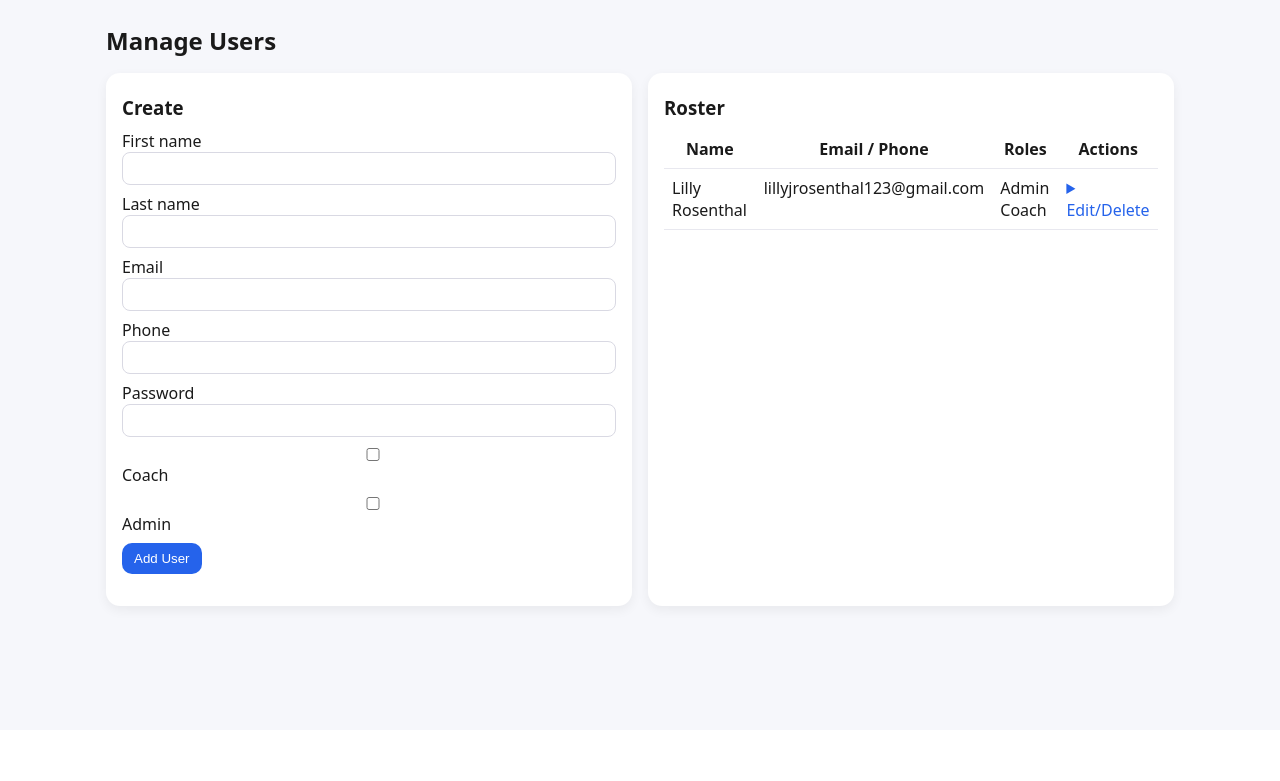
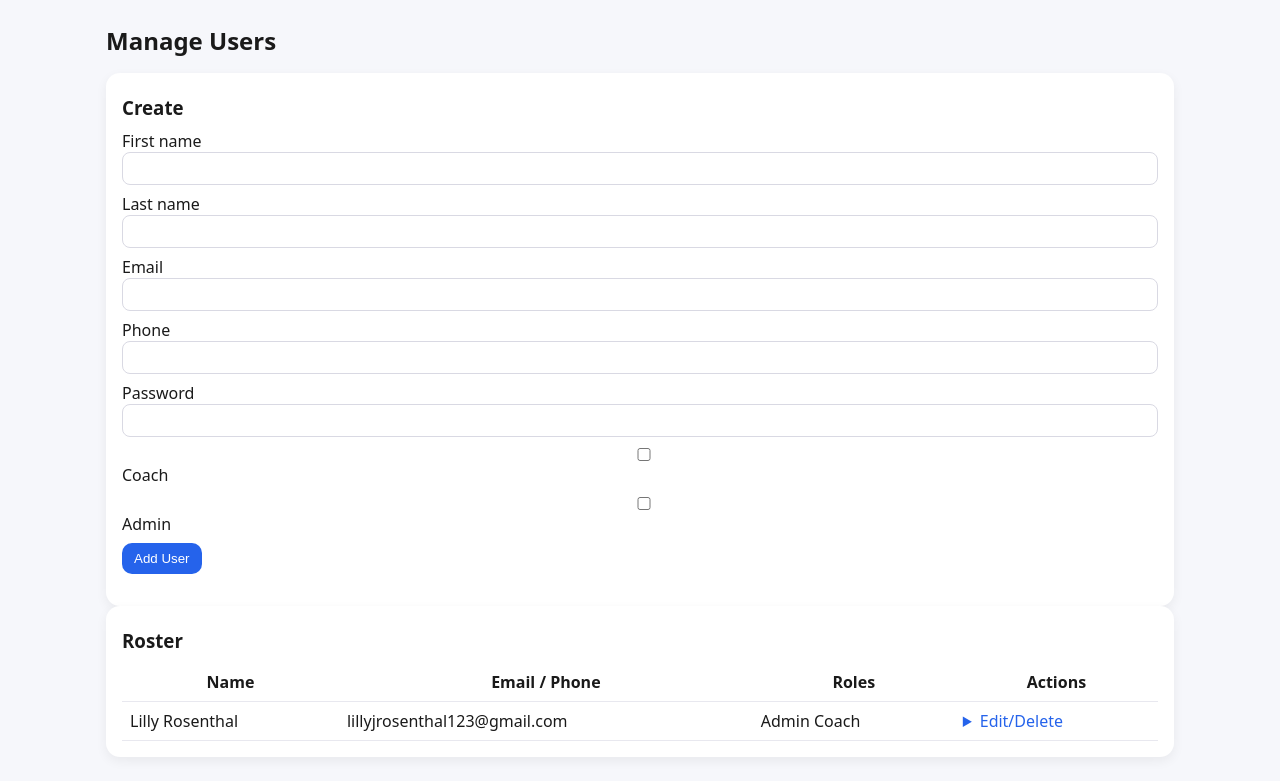
Before and after one commit to FriendlyNeighborhoodHacker/tournaments, a PHP site: page /admin_users.php in a window 1280 px wide. Shown: the part 70-851 px from the top of the page. Before the commit the page ends 684 px from the top, so only its background shows below. Run offline with PHP 8.4, Linux system fonts and the light colour scheme; a user stored in the database is signed in; data comes from the database, SQL or seed files in the repository; some libraries are stand-ins or nearby versions.

Commit message:
rearranged admin_user.php page

```diff
--- a/admin_users.php
+++ b/admin_users.php
@@ -41,7 +41,6 @@ header_html('Manage Users');
 <h2>Manage Users</h2>
 <?php if($msg):?><p class="flash"><?=$msg?></p><?php endif; ?>
 <?php if($err):?><p class="error"><?=$err?></p><?php endif; ?>
-<div class="grid">
   <div class="card">
     <h3>Create</h3>
     <form method="post" class="stack">
@@ -91,5 +90,4 @@ header_html('Manage Users');
       </tbody>
     </table>
   </div>
-</div>
 <?php footer_html(); ?>
```
Also changed, not shown: 1 other file.
